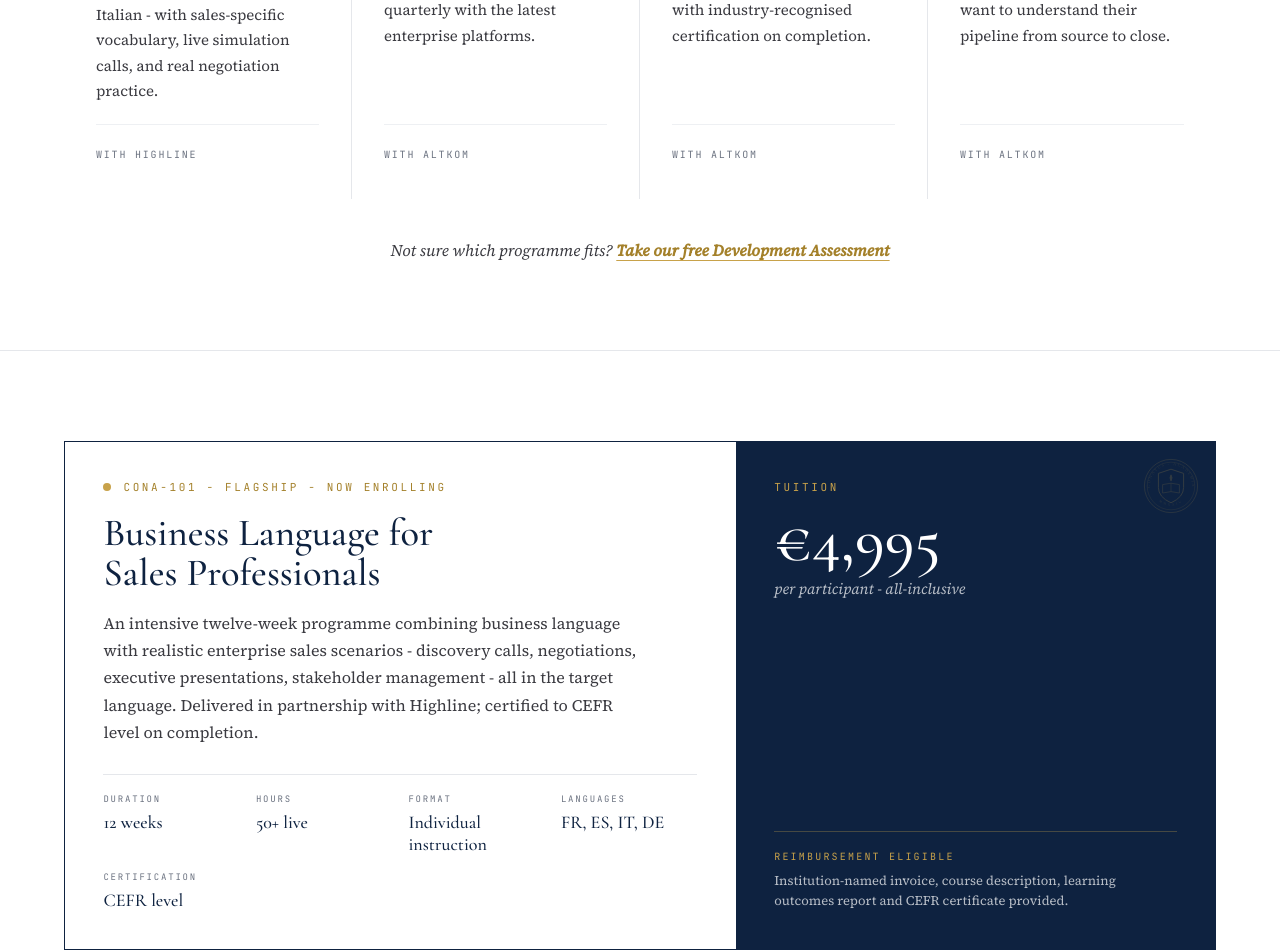
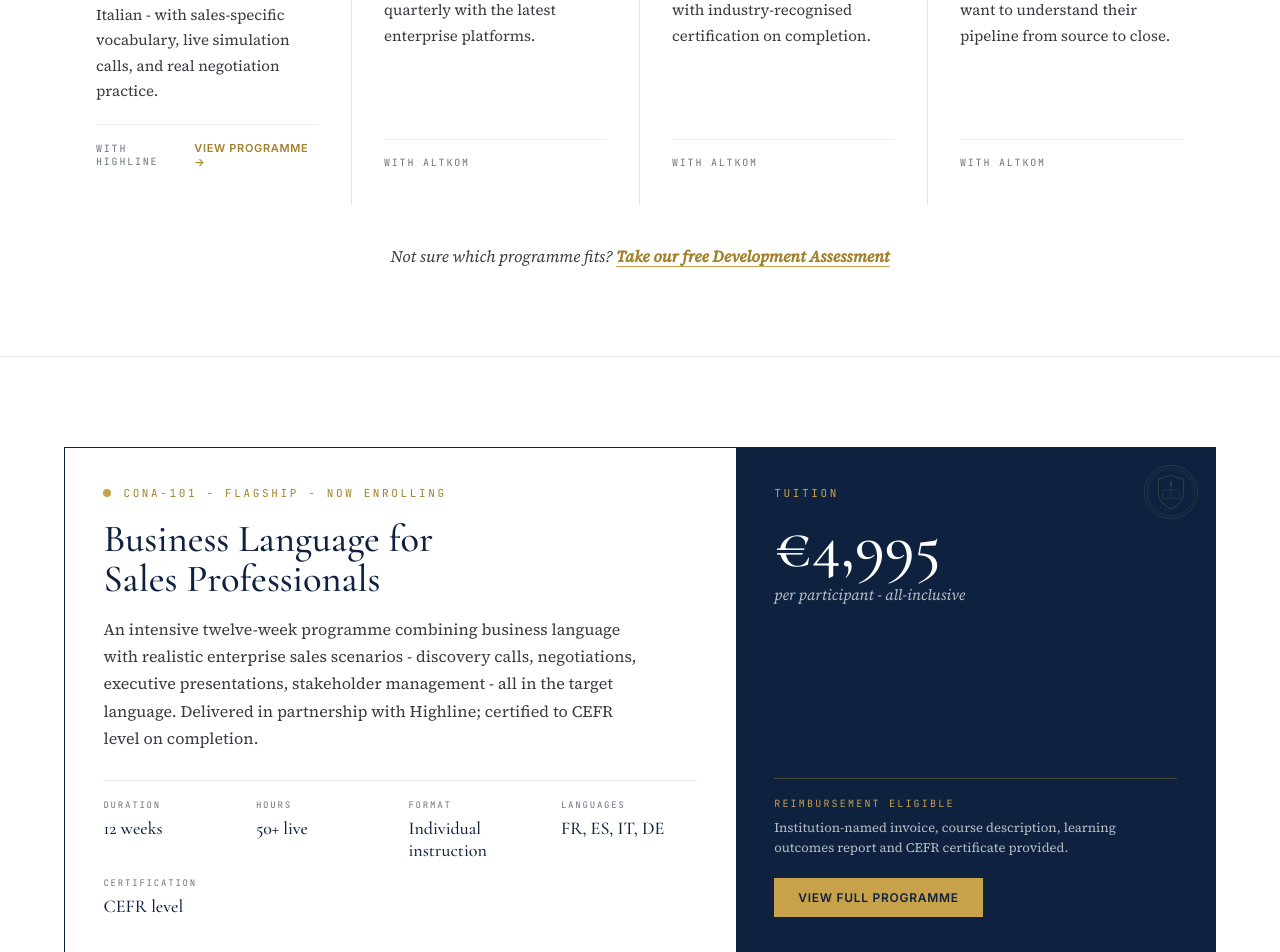
Before and after one commit to sgrzech-maker/conatus-site, a React (Vite) app: page / in a window 1280 px wide. Shown: the part 1540-2492 px from the top of the page. Built offline with nearby package versions, Linux system fonts and the light colour scheme.

Commit message:
Add programme links, update testimonial, hide founders/NINJA/LinkedIn

```diff
--- a/src/pages/conatus-homepage.jsx
+++ b/src/pages/conatus-homepage.jsx
@@ -374,17 +374,25 @@ function FourProgrammes() {
                 fontFamily: Ufonts.display, fontSize: 26, fontWeight: 500, lineHeight: 1.15,
                 color: U.navy, margin: '0 0 14px',
               }}>
-                {p.title}
+                {p.code === 'CONA-101' ? (
+                  <Link to="/programmes/business-language" style={{ color: 'inherit', textDecoration: 'none' }}>{p.title}</Link>
+                ) : p.title}
               </h3>
 
               <p style={{ fontFamily: Ufonts.serif, fontSize: 15, lineHeight: 1.7, color: U.inkSoft, margin: 0, flex: 1 }}>
                 {p.desc}
               </p>
 
-              <div style={{ marginTop: 20, paddingTop: 16, borderTop: `1px solid ${U.ruleSoft}` }}>
+              <div style={{ marginTop: 20, paddingTop: 16, borderTop: `1px solid ${U.ruleSoft}`, display: 'flex', justifyContent: 'space-between', alignItems: 'center' }}>
                 <span style={{ fontFamily: Ufonts.mono, fontSize: 10, letterSpacing: '0.18em', textTransform: 'uppercase', color: U.inkMute }}>
                   With {p.partner}
                 </span>
+                {p.code === 'CONA-101' && (
+                  <Link to="/programmes/business-language" style={{
+                    fontFamily: Ufonts.sans, fontSize: 11, fontWeight: 600, letterSpacing: '0.06em', textTransform: 'uppercase',
+                    color: U.goldDeep, textDecoration: 'none',
+                  }}>View Programme →</Link>
+                )}
               </div>
             </div>
           </FadeIn>
@@ -547,6 +555,11 @@ function FlagshipFeature() {
                 <div style={{ fontFamily: Ufonts.serif, fontSize: 13, color: 'rgba(255,255,255,0.7)', lineHeight: 1.55 }}>
                   Institution-named invoice, course description, learning outcomes report and CEFR certificate provided.
                 </div>
+                <Link to="/programmes/business-language" style={{
+                  display: 'inline-block', marginTop: 20,
+                  fontFamily: Ufonts.sans, fontSize: 12, fontWeight: 600, letterSpacing: '0.06em', textTransform: 'uppercase',
+                  color: U.navy, background: U.gold, padding: '12px 24px', textDecoration: 'none',
+                }}>View Full Programme</Link>
               </div>
             </div>
           </div>
--- a/src/pages/conatus-programmes.jsx
+++ b/src/pages/conatus-programmes.jsx
@@ -441,13 +441,22 @@ function FlagshipCard() {
                 </div>
               ))}
 
-              <Link to="/assessment" style={{
-                display: 'inline-block', marginTop: 24,
-                fontFamily: Ufonts.sans, fontSize: 12, fontWeight: 600, letterSpacing: '0.06em', textTransform: 'uppercase',
-                color: U.navy, background: U.gold, padding: '14px 28px', textDecoration: 'none',
-              }}>
-                Book Free Assessment
-              </Link>
+              <div style={{ display: 'flex', gap: 16, flexWrap: 'wrap', marginTop: 24 }}>
+                <Link to="/programmes/business-language" style={{
+                  display: 'inline-block',
+                  fontFamily: Ufonts.sans, fontSize: 12, fontWeight: 600, letterSpacing: '0.06em', textTransform: 'uppercase',
+                  color: U.navy, background: U.gold, padding: '14px 28px', textDecoration: 'none',
+                }}>
+                  View Full Programme
+                </Link>
+                <Link to="/assessment" style={{
+                  display: 'inline-block',
+                  fontFamily: Ufonts.sans, fontSize: 12, fontWeight: 600, letterSpacing: '0.06em', textTransform: 'uppercase',
+                  color: U.navy, border: `1.5px solid ${U.navy}`, padding: '14px 28px', textDecoration: 'none',
+                }}>
+                  Book Free Assessment
+                </Link>
+              </div>
             </div>
           </div>
         </FadeIn>
```
